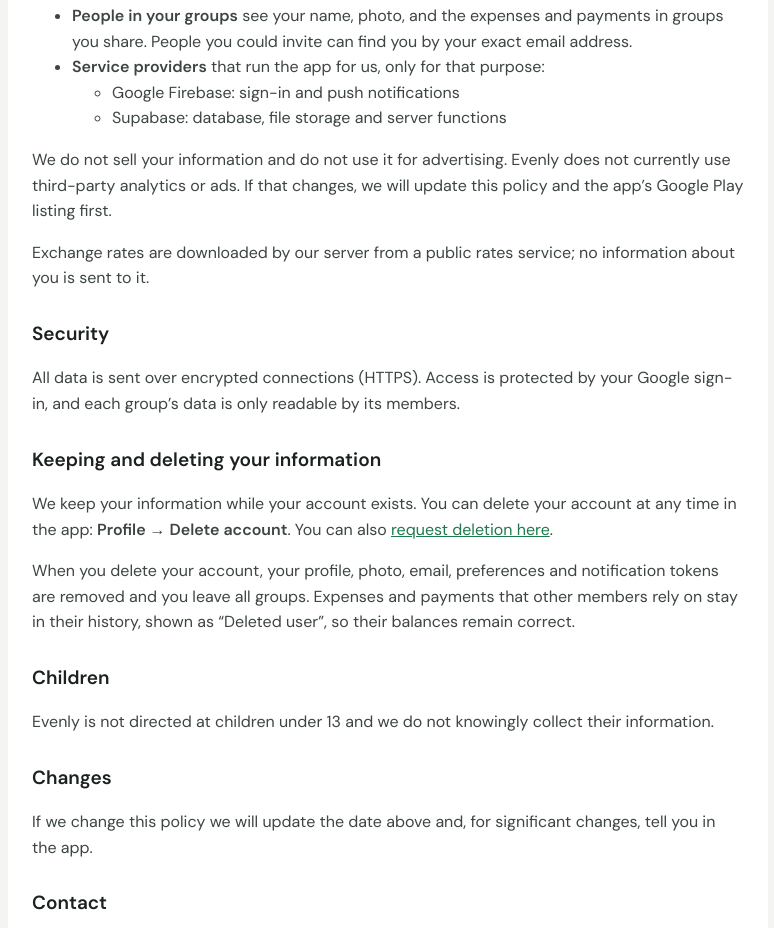
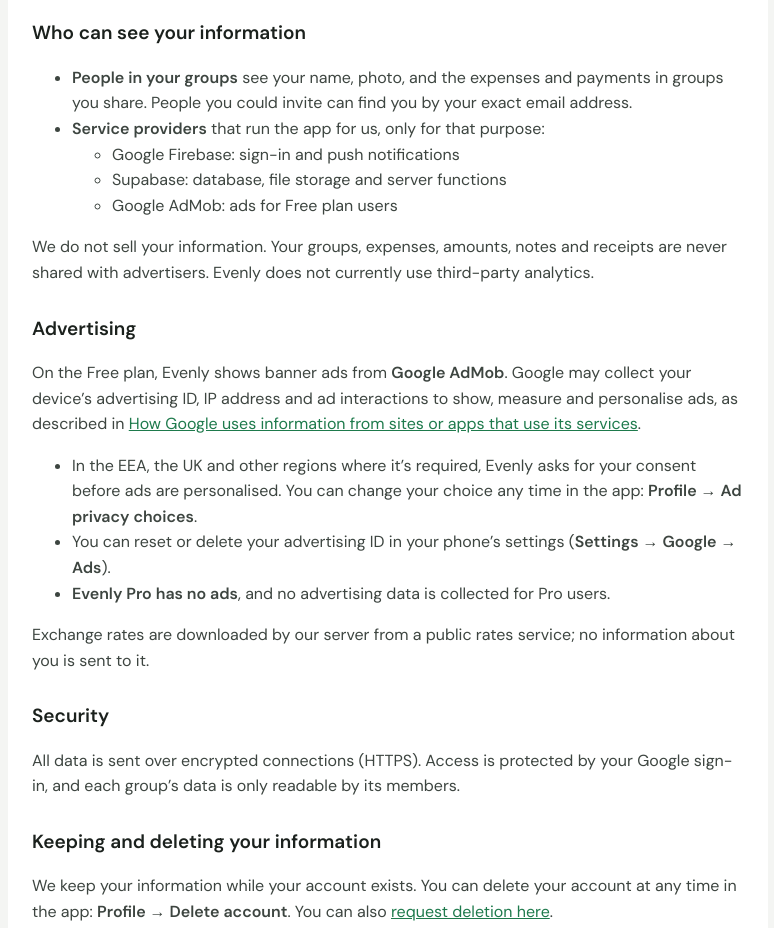
Before and after one commit to maliqhassan/maliqhassan.github.io, a plain HTML site: page evenly/privacy.html in a window 1280 px wide. Shown: the part 973-1901 px from the top of the page, without its empty margins (252-1026 px from the left). Drawn offline with Linux system fonts and the light colour scheme.

Commit message:
Add files via upload

```diff
--- a/evenly/privacy.html
+++ b/evenly/privacy.html
@@ -24,7 +24,7 @@
   <p><a href="./">← Evenly</a></p>
   <div class="doc">
     <h1>Evenly Privacy Policy</h1>
-    <p class="muted">Evenly · Effective 15 November 2026</p>
+    <p class="muted">Evenly · Effective 16 November 2026</p>
 
     <p>Evenly helps groups of people split shared expenses. This policy explains what information the app collects, why, who it is shared with, and how you can delete it.</p>
 
@@ -36,6 +36,7 @@
       <tr><td>Groups, members, expenses, splits, payments, notes and categories you or your group members add</td><td>This is the service: working out who owes whom</td></tr>
       <tr><td>Receipt photos you attach</td><td>So your group can see the receipt for an expense</td></tr>
       <tr><td>A push notification token for your device</td><td>To notify you when someone adds an expense, settles up or invites you</td></tr>
+      <tr><td>Free plan only: your device’s advertising ID, approximate location from your IP address, and how you interact with ads</td><td>To show ads through Google AdMob (see “Advertising” below)</td></tr>
       <tr><td>Your plan (Free or Pro) and how many groups and expenses you have created</td><td>To apply the Free plan limits</td></tr>
     </table>
     <p>Receipt scanning reads the text of a receipt <strong>on your phone</strong>; the photo is not sent anywhere for scanning. CSV files you import are read on your phone and only the expenses you choose are saved.</p>
@@ -48,10 +49,19 @@
         <ul>
           <li>Google Firebase: sign-in and push notifications</li>
           <li>Supabase: database, file storage and server functions</li>
+          <li>Google AdMob: ads for Free plan users</li>
         </ul>
       </li>
     </ul>
-    <p>We do not sell your information and do not use it for advertising. Evenly does not currently use third-party analytics or ads. If that changes, we will update this policy and the app’s Google Play listing first.</p>
+    <p>We do not sell your information. Your groups, expenses, amounts, notes and receipts are never shared with advertisers. Evenly does not currently use third-party analytics.</p>
+
+    <h2>Advertising</h2>
+    <p>On the Free plan, Evenly shows banner ads from <strong>Google AdMob</strong>. Google may collect your device’s advertising ID, IP address and ad interactions to show, measure and personalise ads, as described in <a href="https://policies.google.com/technologies/partner-sites">How Google uses information from sites or apps that use its services</a>.</p>
+    <ul>
+      <li>In the EEA, the UK and other regions where it’s required, Evenly asks for your consent before ads are personalised. You can change your choice any time in the app: <strong>Profile → Ad privacy choices</strong>.</li>
+      <li>You can reset or delete your advertising ID in your phone’s settings (<strong>Settings → Google → Ads</strong>).</li>
+      <li><strong>Evenly Pro has no ads</strong>, and no advertising data is collected for Pro users.</li>
+    </ul>
     <p>Exchange rates are downloaded by our server from a public rates service; no information about you is sent to it.</p>
 
     <h2>Security</h2>
```
